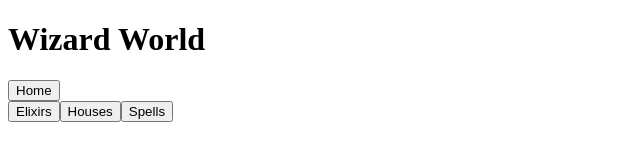
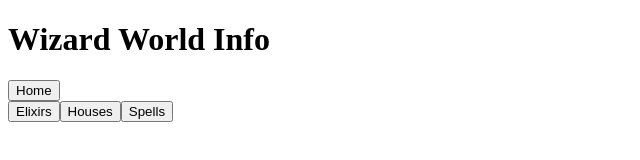
Before and after one commit to Curtis-Thomas/GoogleApp-wizardWorldAPI, a plain HTML site: page index.html in a window 1280 px wide. Shown: the whole page, without its empty margins (0-640 px from the left). Drawn offline with Linux system fonts and the light colour scheme; a web font is replaced by a local one.

Commit message:
h1 update

```diff
--- a/index.html
+++ b/index.html
@@ -13,7 +13,7 @@
     <link rel="stylesheet" href="wizard.css">
 </head>
 <body>
-    <h1 id="h1">Wizard World</h1>
+    <h1 id="h1">Wizard World Info</h1>
 
     <div class="mainNav" id="mainNav"></div>
     <div class="main" id="main"></div>
```
